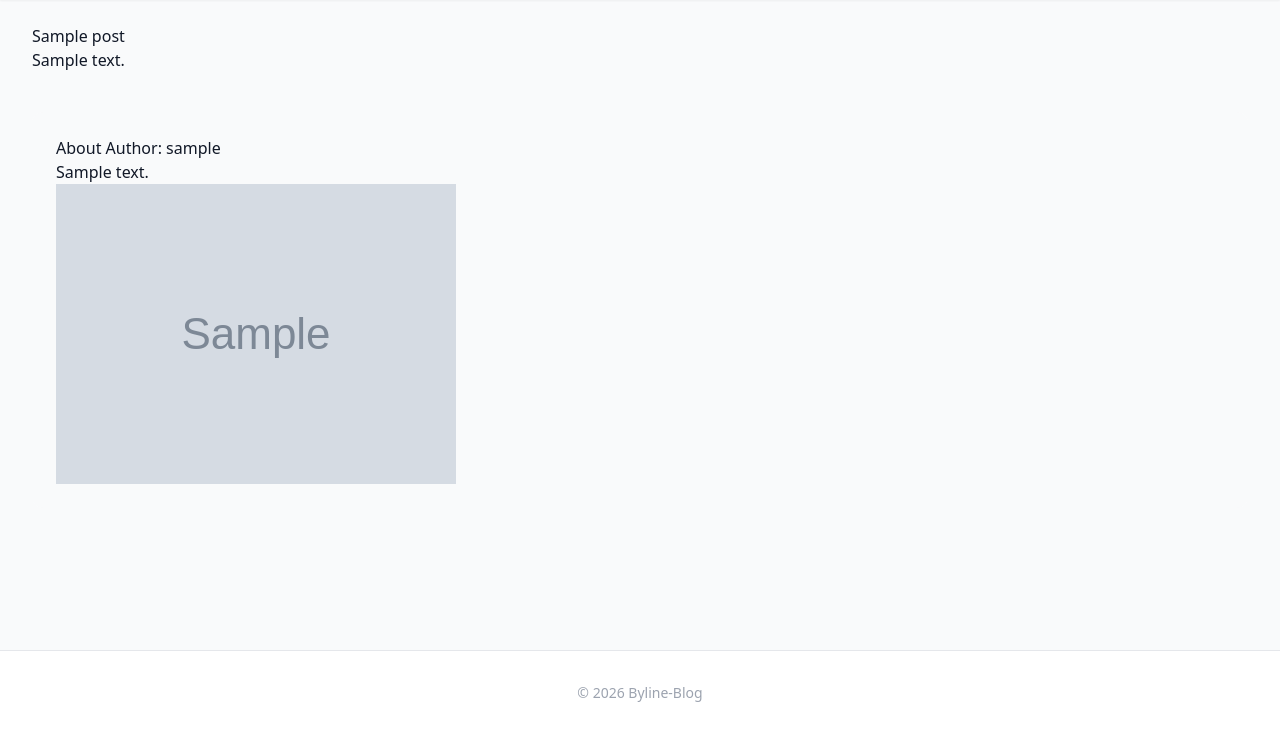
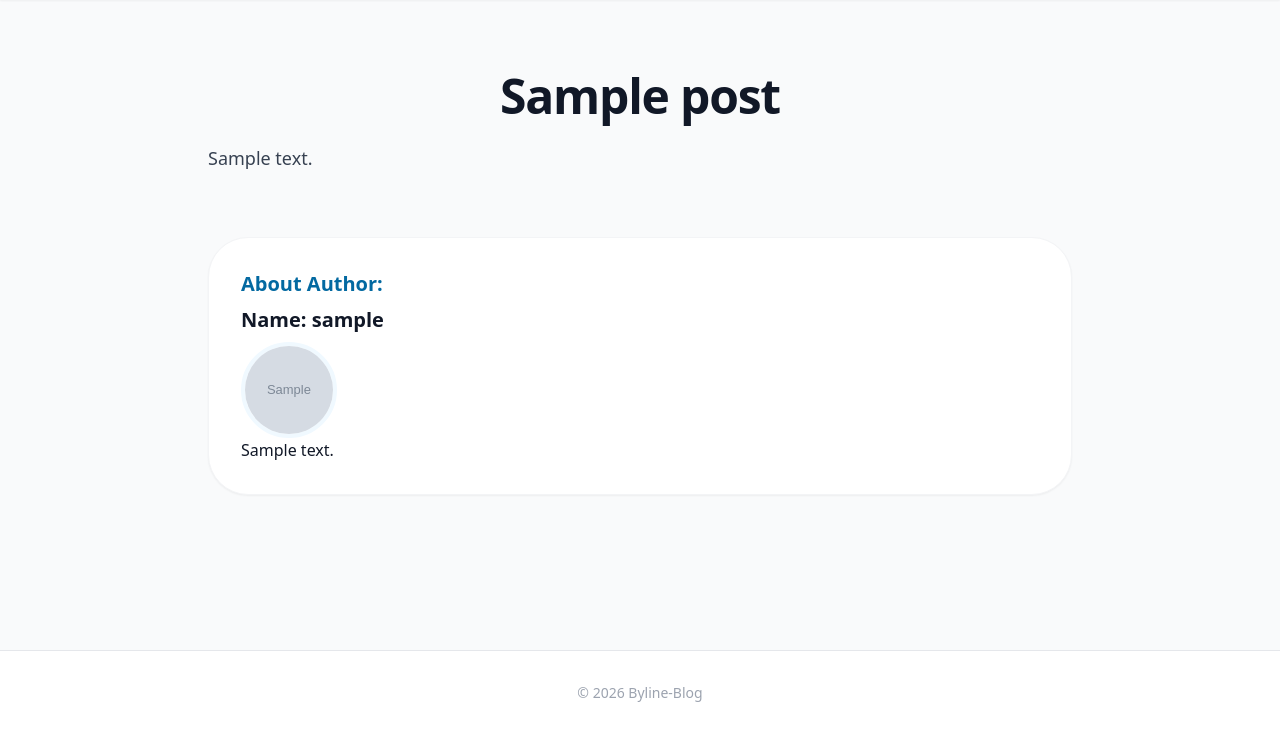
Before and after one commit to julia-khrabatyn/Blog-Project, a Django app: template blog/templates/post_detail.html in a window 1280 px wide. Shown: the part 65-800 px from the top of the page. Run offline with Django 5.2, Linux system fonts and the light colour scheme; the template is opened without the code that fills it: most values are stand-ins (such as "Sample title", 1, 10 or a date in 2020); grey boxes marked "Sample" are stand-in pictures; some libraries are stand-ins or nearby versions.

Commit message:
style post_detail.html

```diff
--- a/blog/templates/post_detail.html
+++ b/blog/templates/post_detail.html
@@ -2,21 +2,38 @@
 {% load static %}
 
 {% block content %}
-<article>
-    <h1>{{ post.title }}</h1>
-    <div>{{ post.text|linebreaks }}</div>
+{% with h1_style="text-center text-4xl md:text-5xl font-black text-gray-900 mb-6 tracking-tight leading-tight" %}
+{% with card_style="mt-16 p-8 bg-white border border-gray-100 rounded-[2.5rem] shadow-sm hover:shadow-md transition-shadow duration-300" %}
+{% with h2_style="text-xl font-bold text-sky-700 mb-2" %}
+{% with h4_style="text-xl font-bold text-gray-900 mb-2" %}
 
-    <section class="author-info mt-10 p-6 bg-gray-50 rounded-xl">
-        <h3>About Author: {{ post.user.username }}</h3>
-        {% if post_detail.user.bio %}
-            <p>{{ post_detail.user.bio }}</p>
+<main class="max-w-4xl mx-auto px-4 py-12">
+    <h1 class="{{ h1_style }}">
+        {{ post.title }}
+    </h1>
+
+    <div class="text-lg text-gray-700 leading-relaxed space-y-6">
+        {{ post.text|linebreaks }}
+    </div>
+
+    <section class="{{ card_style }}">
+        <h2 class="{{ h2_style }}">About Author:</h2>
+        <h4 class="{{ h4_style }}">Name: {{ post.user.username }}</h4>
+        {% if post.user.avatar %}
+            <img class="author-avatar-img" src="{{ post.user.avatar.url }}" alt="Avatar">
         {% else %}
-            <p>This author didn't add bio yet.</p>
+            <img class="author-avatar-img" src={% static "images/default_avatar.jpeg"%} alt="Avatar">
         {% endif %}
-
-        {% if post.user.avatar %}
-            <img src="{{ post.user.avatar.url }}" alt="Avatar">
+        {% if post.user.bio %}
+            <p>{{ post.user.bio }}</p>
+        {% else %}
+            <p>This author is a mystery! They haven't shared their story yet.</p>
         {% endif %}
     </section>
-</article>
+</main>
+
+{% endwith %}
+{% endwith %}
+{% endwith %}
+{% endwith %}
 {% endblock content %}
--- a/static/css/styles.css
+++ b/static/css/styles.css
@@ -22,3 +22,19 @@
 .button-create-post:hover {
     background-color: #0071e2 !important;
 }
+
+.author-avatar-img {
+    width: 6rem;
+    /* це h-24 (24 * 4px = 96px) */
+    height: 6rem;
+    /* це w-24 */
+    border-radius: 9999px;
+    /* це rounded-full */
+    object-fit: cover;
+    /* це object-cover - ОСЬ ЦЕ ЗАОКРУГЛЮЄ ПРЯМОКУТНИК */
+
+    /* Додаємо те саме блакитне кільце (ring-4 ring-sky-50) */
+    border: 4px solid #f0f9ff;
+    box-shadow: 0 0 0 0 rgba(0, 0, 0, 0);
+    /* щоб виглядало як у Tailwind */
+}
```
Also changed, not shown: static/images/default_avatar.jpeg (added).
